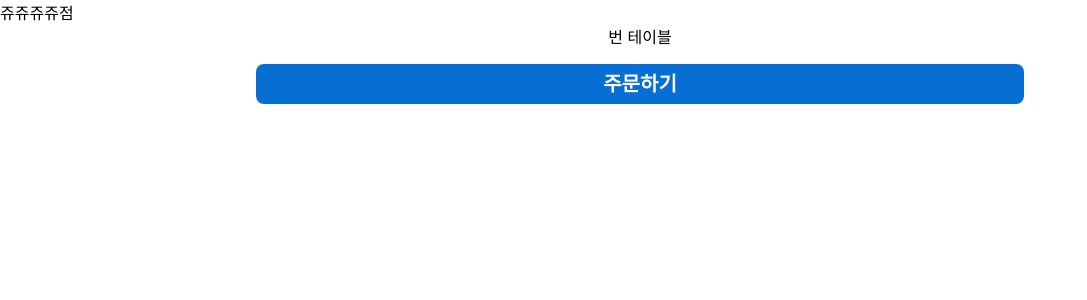
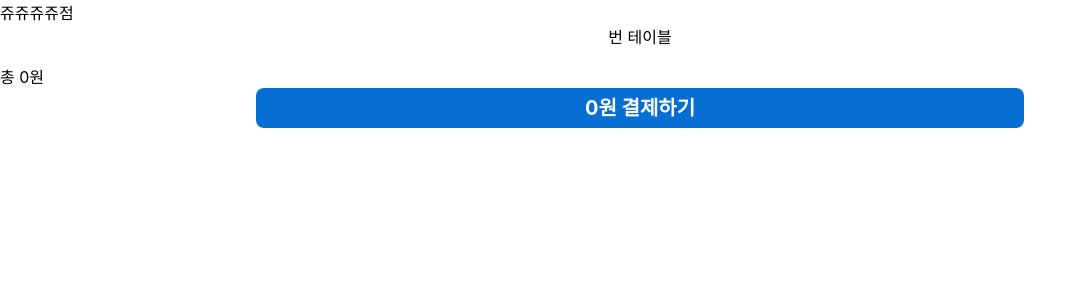
Before and after one commit to toyProjectETA-pay/pay, a React (Create React App) app in the folder front/: page /aehanmute/cart in a window 1280 px wide. Shown: the top 300 px of the page, without its empty margins (0-1087 px from the left). Built offline with nearby package versions, Linux system fonts and the light colour scheme.

Commit message:
250913_채현_click시 주문 내용 post 요청

```diff
--- a/front/src/App.js
+++ b/front/src/App.js
@@ -4,12 +4,23 @@ import './App.css';
 import { loadMenu, getActivatedMenuList } from './Handler/menuLoader.js';
 import MenuPage from './Pages/MenuPage.js';
 import CartPage from './Pages/CartPage.js';
+import { useNavigate, useSearchParams } from 'react-router-dom'
 
 function App() {
   const [activated, setActivated] = useState('main');
   const [menu, setMenu] = useState(null);
   const [menuQty, setMenuQty] = useState([]);
   const [receipt, setReceipt] = useState([]);
+  const [total, setTotal] = useState(0);
+  // 하겅추가  url로부터 table number 받기
+  // 화면에 테이블 번호 출력하고 싶다면 table 변수를 쓰시오~~!!
+  const [searchParams] = useSearchParams(); // 배열 구조분해라네
+  const table = searchParams.get("table");
+  const navigate = useNavigate();
+
+  const goToCart = () => {
+      navigate(`/aehanmute/cart?table=${table}`);
+  };
 
   /*menu.json 불러오는 비동기함수, 첫 렌더링에만 실행 */
   useEffect(()=>{
@@ -28,6 +39,7 @@ function App() {
   /*내사랑콘솔로그 */
   useEffect(()=>{
     console.log(menuQty);
+    console.log(total);
   }, [menuQty]);
 
   /*메뉴 id와 수량을 매개변수로 받음.
@@ -49,12 +61,13 @@ function App() {
 
   const [page, setPage] = useState('menu');
 
+
   return (
     //id 부분에 테이블번호 들어갈 것 파라미터로 넣으면 좋을 듯 ?table=1 식으로.
     //url 확정은 아니니 참고만 해주시고, 나중에 파라미터들은 암호화합싀다.
 
     //오 이거 안 읽고 그냥 한 건데 통햇네요.. 후후 후 후 후.. 불면은..구멍이뚫리는..
-    <Router>
+    <>
       <header>
         쥬쥬쥬쥬점
       </header>
@@ -71,6 +84,7 @@ function App() {
             menuData={menu}
             menuQty={menuQty}
             onSelectMenu={onSelectMenu}
+            goToCart={goToCart}
           />
         } />
         <Route path='/aehanmute/cart/' element={
@@ -81,10 +95,12 @@ function App() {
             onSelectMenu={onSelectMenu}
             receipt={receipt}
             onDecideMenu={(receipt)=>{ setReceipt(receipt); }}
+            total={total}
+            setTotal={(receipt)=>{ setTotal(receipt) }}
           />
         } />
       </Routes>
-    </Router>
+    </>
   );
 }
 
--- a/front/src/Comp/List.js
+++ b/front/src/Comp/List.js
@@ -23,6 +23,9 @@ const List = (props) => {
           </div>
         ))
       }
+      <div>
+        총 {props.total}원
+      </div>
     </>
   )
 }
--- a/front/src/Comp/Nav.js
+++ b/front/src/Comp/Nav.js
@@ -1,4 +1,4 @@
-import React from 'react'
+import React, { useEffect } from 'react'
 import '../styles/nav.css'
 import { useSearchParams } from 'react-router-dom'
 
@@ -8,6 +8,7 @@ const Nav = (props) => {
 
     const [searchParams] = useSearchParams(); // 배열 구조분해라네
     const table = searchParams.get("table");
+
 
     if(props.navState === 'menu'){
         contents = (
--- a/front/src/Comp/OrderBtn.js
+++ b/front/src/Comp/OrderBtn.js
@@ -2,11 +2,23 @@ import React from 'react'
 import '../styles/orderBtn.css'
 
 const OrderBtn = (props) => {
-  return (
-    <div
+  let btn;
+  if(props.navState === 'cart'){
+    btn = (
+      <div
+        className={props.currentState.length === 0 ? 'disable' : 'enable'}
+        onClick={props.onPost}
+      >{props.total}원 결제하기</div>
+    )
+  }
+  else{
+    btn = <div
         className={props.currentState.length === 0 ? 'disable' : 'enable'}
         onClick={props.onClick}
     >주문하기</div>
+  }
+  return (
+    <>{btn}</>
   )
 }
 
--- a/front/src/Pages/CartPage.js
+++ b/front/src/Pages/CartPage.js
@@ -12,7 +12,6 @@ import axios from 'axios';
  *        onDecideMenu(최종 주문서 설정, setReceipt() 들어있음) */
 const CartPage = (props) => {
   const [menu, setMenu] = useState([]);
-  const [resData, setResData] = useState([]);
 
   useEffect(()=>{
     props.navUsedAt('cart');  //cart로 nav 상태 변경
@@ -38,19 +37,45 @@ const CartPage = (props) => {
   }));
   console.log(receipt);
 
+  useEffect(()=>{
+    const calculate = (receipt)=>{
+      let total = 0;
+      for(let i = 0; i<receipt.length; i++){
+        total += receipt[i].price * receipt[i].qty
+        console.log('i :', i, '\nprice : ', receipt[i].price, '\nqty : ', receipt[i].qty, '\ntotal : ', total)
+      }
+      props.setTotal(total);
+      console.log(total);
+    }
+    calculate(receipt);
+  }, [receipt]);
+
   // useEffect(()=>{
   //   props.onDecideMenu(receipt);
   //   console.log(receipt);
   // }, [props.menuQty]);
 
+  //서버로 post 요청
   const url ="http://127.0.0.1:8000/cart/getTotal";
-  const sendDjango = async ()=> {
+  const sendDjango = async (receipt, total)=> {
+    const resData = {
+      grand_total: total,
+      is_paid: false,
+      items: receipt.map(item => ({
+        name: item.name,
+        price: item.price,
+        quantity: item.qty,                 // qty → quantity
+        total: item.price * item.qty        // 개별 total 계산
+      }))
+    }
     try{
       const response = await axios.post(url, resData, {
-        'Content-Type': 'application/json'
-
-    });
-  setResData(response.data);
+        headers : {
+          'Content-Type': 'application/json',
+        },
+      });
+      console.log("서버 응답: ", response.data);
+      return response.data
     }catch(e){
       console.log(e);
     }
@@ -64,11 +89,14 @@ const CartPage = (props) => {
       <List
         receipt={receipt}
         onSelectMenu={props.onSelectMenu}
+        total={props.total}
       />
 
       <OrderBtn
       currentState = {props} // 총금액.. 뭐로 해야 하지?
-      onClick = {sendDjango}
+      onPost = {() => sendDjango(receipt, props.total)}
+      navState = {props.navState}
+      total = {props.total}
       />
     </>
 
--- a/front/src/Pages/MenuPage.js
+++ b/front/src/Pages/MenuPage.js
@@ -2,24 +2,14 @@ import React, { useEffect } from 'react'
 import Nav from '../Comp/Nav'
 import Menu from '../Comp/Menu'
 import OrderBtn from '../Comp/OrderBtn'
-import { useNavigate, useSearchParams } from 'react-router-dom'
 
 const MenuPage = (props) => {
-    // 하겅추가  url로부터 table number 받기
-    // 화면에 테이블 번호 출력하고 싶다면 table 변수를 쓰시오~~!!
-    const [searchParams] = useSearchParams(); // 배열 구조분해라네
-    const table = searchParams.get("table");
-    const navigate = useNavigate();
-
-    const goToCart = () => {
-        navigate(`/aehanmute/cart?table=${table}`);
-    };
-
 
     useEffect(()=>{
         props.navUsedAt('menu');
         console.log('nav changed to menu'); //working well
     }, []);
+
     return (
         <>
             <Nav
@@ -34,7 +24,7 @@ const MenuPage = (props) => {
             />
             <OrderBtn
                 currentState={props.menuQty}
-                onClick={goToCart}
+                onClick={props.goToCart}
             />
         </>
     )
--- a/front/src/index.js
+++ b/front/src/index.js
@@ -3,12 +3,13 @@ import ReactDOM from 'react-dom/client';
 import './index.css';
 import App from './App';
 import reportWebVitals from './reportWebVitals';
+import { BrowserRouter } from 'react-router-dom';
 
 const root = ReactDOM.createRoot(document.getElementById('root'));
 root.render(
-  <React.StrictMode>
+  <BrowserRouter>
     <App />
-  </React.StrictMode>
+  </BrowserRouter>
 );
 
 // If you want to start measuring performance in your app, pass a function
```
